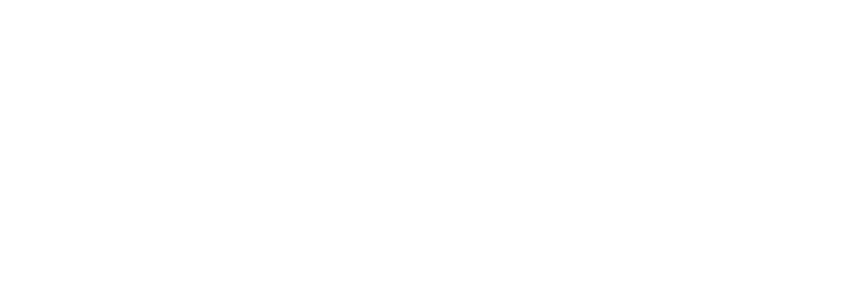
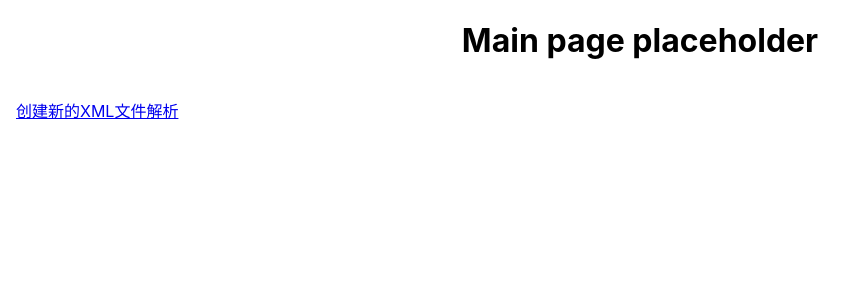
Before and after one commit to Yuan-Quan/CostXML-Parser, a React (Create React App) app in the folder web-app/: page / in a window 1280 px wide. Shown: the top 300 px of the page, without its empty margins (0-864 px from the left). Built offline with nearby package versions, Linux system fonts and the light colour scheme; the HTML template or start-up script is replaced by a standard one.

Commit message:
minor changes

```diff
--- a/web-app/src/App.tsx
+++ b/web-app/src/App.tsx
@@ -29,7 +29,7 @@
     <>
       <div className="App">
         <AppContext.Provider value={{ currentProjectName, setCurrentProjectName }}>
-          <BRouter basename='/app'>
+          <BRouter basename='/'>
             <Routes>
               <Route path="/" element={<Main />} />
               <Route path="/new" element={<NewProject />} >
```
